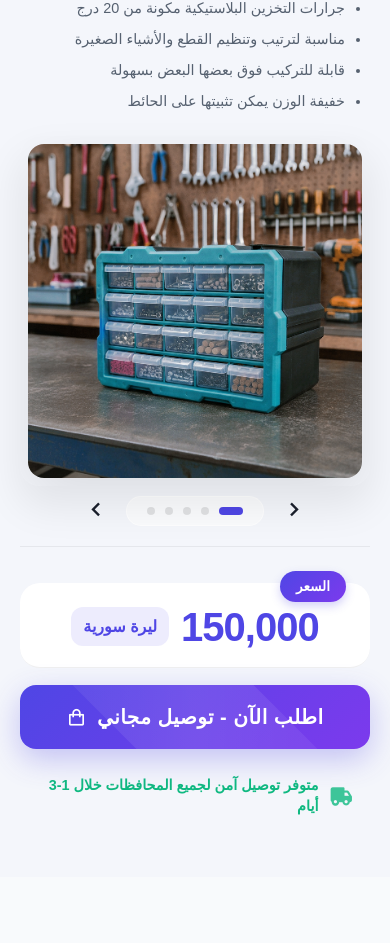
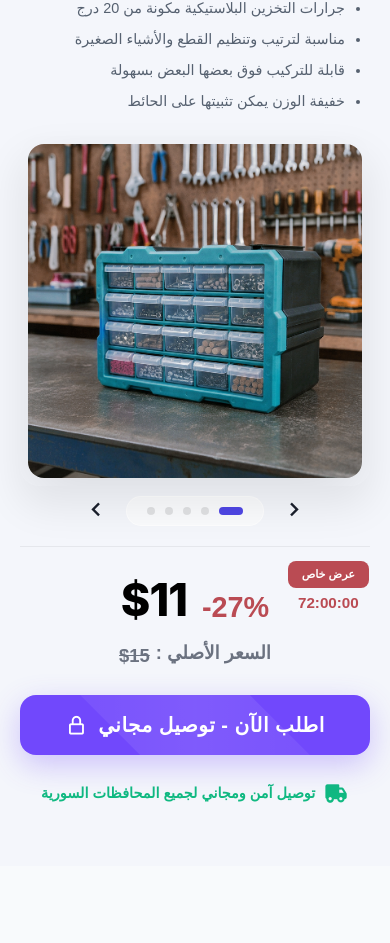
Before and after one commit to modelxland/modelxlandFonts, a website: page model-classic.html in a window 390 px wide. Shown: the part 139-1082 px from the top of the page. Drawn offline with nearby package versions, Linux system fonts and the light colour scheme; a web font is replaced by a local one.

Commit message:
feat: implement responsive mobile UI and add custom price layout for product showcase

```diff
--- a/css/mobile.css
+++ b/css/mobile.css
@@ -3,10 +3,13 @@
    ========================================================================== */
 
 @media (max-width: 600px) {
+
     /* Background & Grid */
-    .bg-grid, .color-blob {
+    .bg-grid,
+    .color-blob {
         display: none !important;
     }
+
     .bg-container {
         background: var(--bg-color) !important;
     }
@@ -15,7 +18,7 @@
     nav {
         background: #fff !important;
         padding: 10px 0 !important;
-        box-shadow: 0 2px 15px rgba(0,0,0,0.05) !important;
+        box-shadow: 0 2px 15px rgba(0, 0, 0, 0.05) !important;
     }
 
     .nav-container {
@@ -307,4 +310,102 @@
         font-size: 1.4rem;
         flex-shrink: 0;
     }
+
+    /* Mobile Custom Price Styling matching screenshot */
+    .mobile-price-container {
+        display: flex !important;
+        flex-direction: column;
+        justify-content: center;
+        align-items: center;
+        margin-bottom: 15px;
+        width: 100%;
+        border-radius: 20px;
+        position: relative;
+    }
+
+    .special-badge {
+        position: absolute;
+        top: -22px;
+        right: 1px;
+        display: flex;
+        flex-direction: column;
+        align-items: center;
+    }
+
+    .badge-text {
+        background: #BA4B53;
+        color: white;
+        padding: 4px 14px;
+        border-radius: 8px;
+        font-size: 0.7rem;
+        font-weight: 800;
+    }
+
+    .badge-time {
+        color: #BA4B53;
+        font-weight: 800;
+        font-size: 0.95rem;
+        margin-top: 2px;
+    }
+
+    .price-main {
+        display: flex;
+        align-items: center;
+        justify-content: center;
+        gap: 15px;
+        margin-bottom: 5px;
+    }
+
+    .price-main .amount {
+        font-size: 2.8rem;
+        font-family: 'Inter', system-ui, -apple-system, sans-serif;
+        font-weight: 800;
+        color: #000;
+        line-height: 1;
+        letter-spacing: -1px;
+        direction: ltr;
+        unicode-bidi: isolate;
+        display: inline-block;
+        transform: translateY(-7px);
+    }
+
+    .price-main .discount {
+        font-size: 1.8rem;
+        font-weight: 800;
+        color: #BA4B53;
+        direction: ltr;
+        unicode-bidi: isolate;
+    }
+
+    .price-old {
+        display: flex;
+        align-items: center;
+        justify-content: center;
+        gap: 6px;
+        color: #6b7280;
+        font-size: 1.15rem;
+        font-weight: 700;
+    }
+
+    .price-old .old-amount {
+        text-decoration: line-through;
+        direction: ltr;
+        unicode-bidi: isolate;
+        display: inline-block;
+        transform: translateY(3px);
+    }
+
+    .mobile-buy-btn {
+        width: 100%;
+        background: #7148FC !important;
+        box-shadow: 0 10px 30px rgba(113, 72, 252, 0.3) !important;
+        border-radius: 16px !important;
+        padding: 18px 20px !important;
+        display: flex !important;
+        align-items: center !important;
+        justify-content: center !important;
+        gap: 10px !important;
+        font-size: 1.25rem !important;
+        font-weight: 700 !important;
+    }
 }
--- a/model-classic.html
+++ b/model-classic.html
@@ -528,22 +528,56 @@
 
                 <!-- Actions: Price & Buy Button (Appears below image on mobile) -->
                 <div class="showcase-actions">
-                    <div class="showcase-price">
+                    <!-- Desktop Price -->
+                    <div class="showcase-price desktop-only">
                         <span class="val">150,000</span>
                         <span class="cur">ليرة سورية</span>
                     </div>
 
-                    <div class="buy-action">
+                    <!-- Mobile Price -->
+                    <div class="mobile-price-container mobile-only">
+                        <div class="special-badge">
+                            <span class="badge-text">عرض خاص</span>
+                            <span class="badge-time">72:00:00</span>
+                        </div>
+                        <div class="price-main">
+                            <span class="discount">-27%</span>
+                            <span class="amount">$11</span>
+                        </div>
+                        <div class="price-old">
+                            <span>السعر الأصلي : </span>
+                            <span class="old-amount">$15</span>
+                        </div>
+                    </div>
+
+                    <!-- Desktop Button -->
+                    <div class="buy-action desktop-only">
                         <button class="btn-primary buy-btn" onclick="openOrderModal('جرارات التخزين', 150000)">
                             اطلب الآن - توصيل مجاني
                             <i class='bx bx-shopping-bag'></i>
                         </button>
                     </div>
 
-                    <div class="shipping-notice"
+                    <!-- Mobile Button -->
+                    <div class="buy-action mobile-only">
+                        <button class="btn-primary buy-btn mobile-buy-btn" onclick="openOrderModal('جرارات التخزين', 11)">
+                            اطلب الآن - توصيل مجاني
+                            <i class='bx bx-lock-alt' style="font-size: 1.4rem;"></i>
+                        </button>
+                    </div>
+
+                    <!-- Desktop Shipping -->
+                    <div class="shipping-notice desktop-only"
                         style="margin-top: 2px; color: #10b981; font-weight: 700; display: flex; align-items: center; gap: 10px; font-size: 1rem;">
                         <i class='bx bxs-truck' style="font-size: 1.6rem; opacity: 0.8;"></i>
                         متوفر توصيل آمن لجميع المحافظات خلال 1-3 أيام
+                    </div>
+
+                    <!-- Mobile Shipping -->
+                    <div class="shipping-notice mobile-only mobile-shipping"
+                        style="margin-top: 8px; color: #10b981; font-weight: 700; display: flex; align-items: center; justify-content: center; gap: 8px; font-size: 0.95rem;">
+                        <i class='bx bxs-truck' style="font-size: 1.6rem;"></i>
+                        توصيل آمن ومجاني لجميع المحافظات السورية
                     </div>
                 </div>
             </div>
```
